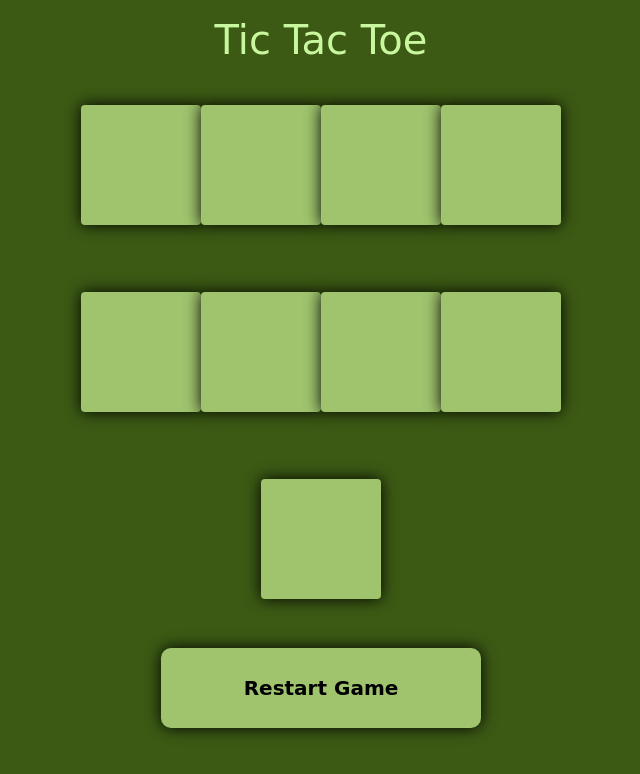
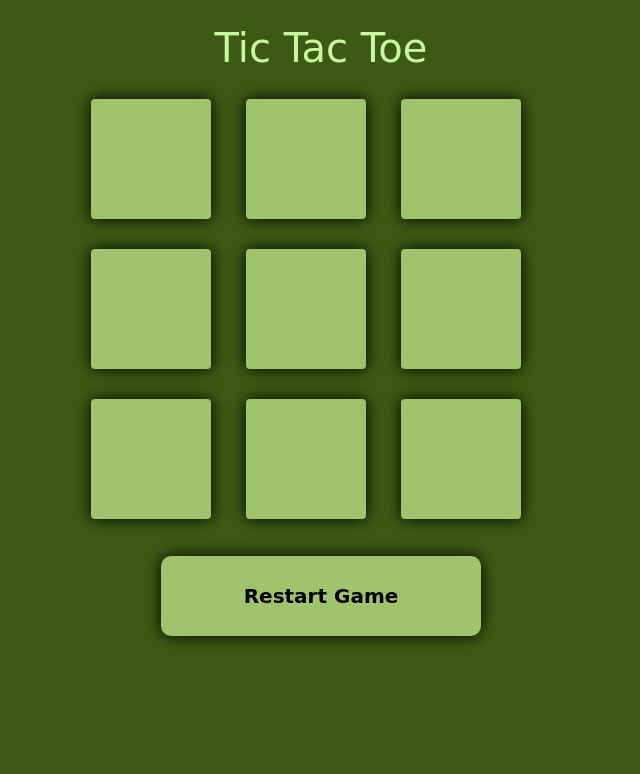
Before and after one commit to Aeiman2002/Tic-Tac-Toe, a plain HTML site: page index.html in a window 1280 px wide. Shown: the whole page, without its empty margins (319-959 px from the left). Drawn offline with nearby package versions, Linux system fonts and the light colour scheme; some packages are replaced by stand-ins of ours; a script that the page names is missing.

Commit message:
code update

```diff
--- a/index.html
+++ b/index.html
@@ -15,22 +15,28 @@
 </head>
 
 <body>
-    <div class="pt-3">
-        <h1 class="head container d-flex justify-content-center align-items-center">Tic Tac Toe</h1>
-        <div class="d-flex justify-content-center align-items-center ">
-            <div class="d-flex justify-content-center align-items-center flex-wrap game-box gap-4">
+    <div class="container p-4 main">
+        <h1 class="head container text-center">Tic Tac Toe</h1>
+        <div class="container text-center pt-1 row">
+            <div class="container text-center game-box ">
+                <div class="col ">
                     <button class="btn"></button>
                     <button class="btn"></button>
                     <button class="btn"></button>
+                </div>
+                <div class="col ">
                     <button class="btn"></button>
                     <button class="btn"></button>
                     <button class="btn"></button>
+                </div>
+                <div class="col ">
                     <button class="btn"></button>
                     <button class="btn"></button>
                     <button class="btn"></button>
                 </div>
             </div>
-        <div class="d-flex justify-content-center align-items-center pt-3">
+        </div>
+        <div class="d-flex justify-content-center align-items-center m-4 pt-5">
             <button id="resetBtn">Restart Game</button>
         </div>
     </div>
--- a/style.css
+++ b/style.css
@@ -15,11 +15,11 @@ body {
 }
 
 .game-box {
-    height: 70vh;
-    width: 70vh;
+    height: 50vh;
 }
 
 .btn {
+    margin: 15px;
     border: none;
     outline: none;
     background-color: #9fc46d !important;
@@ -62,11 +62,10 @@ body {
     color: #3C5A14 !important;
 }
 
-/*
+
 @media screen and (min-width: 0px) and (max-width: 500px) {
     .game-box {
-    height: 70vh;
-    width: 100vh;
+    height: 30vh;
 }
 
-} */
+}
```
Lines whose indentation alone changed are shown as unchanged.
